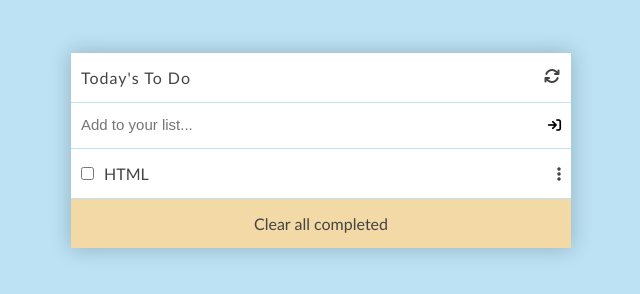
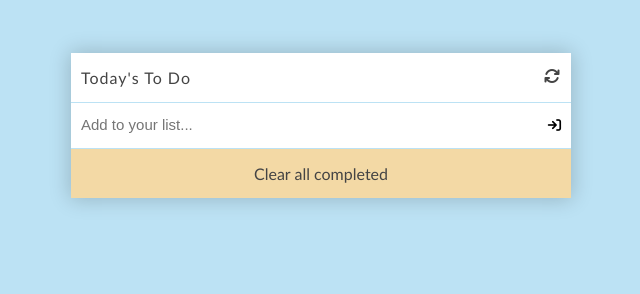
Before and after one commit to GiuseppeTG/To-do-list, a website built with webpack: page dist/index.html in a window 1280 px wide. Shown: the part 136-430 px from the top of the page, without its empty margins (319-959 px from the left). Built offline with nearby package versions, Linux system fonts and the light colour scheme.

Commit message:
run build

```diff
--- a/dist/index.html
+++ b/dist/index.html
@@ -22,12 +22,6 @@
     </form>
 
     <ul class="list">
-      <li class="item">
-        <input type="checkbox" class="checkbox">
-        <p class="task-text">HTML</p>
-        <i class="fa-solid fa-ellipsis-vertical item-dots"></i>
-        <i class="fa-solid fa-trash item-trash disabled"></i>
-      </li>
     </ul>
     <button type="button" class="clear-button">Clear all completed</button>
 
```
Also changed, not shown: README.md, 1 other file.
